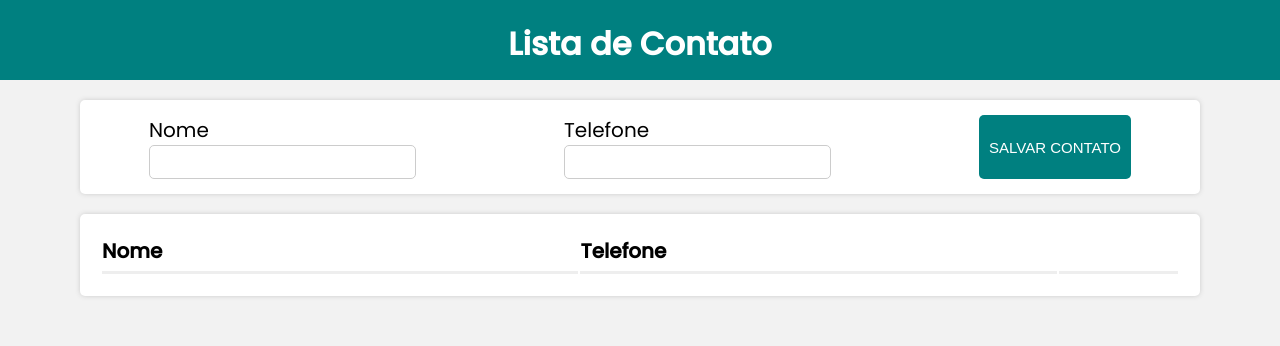
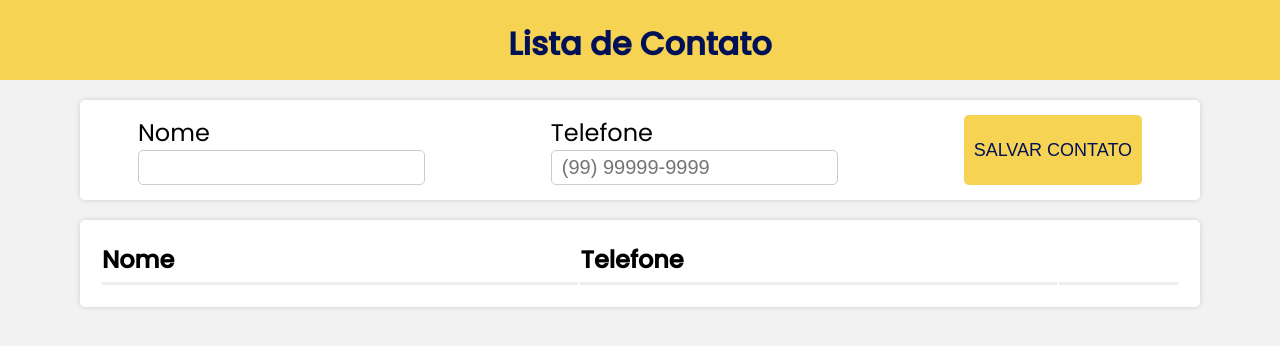
Before and after one commit to leticea/contact-list, a React (Create React App) app: page / in a window 1280 px wide. Shown: the top 346 px of the page. Built offline with nearby package versions, Linux system fonts and the light colour scheme.

Commit message:
criando o readme

```diff
--- a/src/components/Form/index.js
+++ b/src/components/Form/index.js
@@ -35,7 +35,7 @@ const Form = ({ handleAdd, contactList, setContactList }) => {
         </C.InputContent>
         <C.InputContent>
           <C.Label>Telefone</C.Label>
-          <C.Input value={phoneNumber} type="number" onChange={(e) => setPhoneNumber(e.target.value)} />
+          <C.Input value={phoneNumber} placeholder="(99) 99999-9999 " type="number" onChange={(e) => setPhoneNumber(e.target.value)} />
         </C.InputContent>
         <C.Button onClick={handleSave}>SALVAR CONTATO</C.Button>
       </C.Container>
--- a/src/components/Form/styles.js
+++ b/src/components/Form/styles.js
@@ -20,7 +20,7 @@ export const InputContent = styled.div`
   display: flex;
   align-content: center;
   flex-direction: column;
-  font-size: 20px;
+  font-size: 24px;
 `;
 
 export const Label = styled.label``;
@@ -29,16 +29,16 @@ export const Input = styled.input`
   outline: none;
   border-radius: 5px;
   padding: 5px 10px;
-  font-size: 19px;
+  font-size: 20px;
   border: 1px solid #ccc;
 `;
 
 export const Button = styled.button`
   padding: 5px 10px;
-  font-size: 15px;
+  font-size: 18px;
   border: none;
   border-radius: 5px;
   cursor: pointer;
-  color: #fff;
-  background-color: teal;
+  color: #015;
+  background-color: #F7D354;
 `;
--- a/src/components/Grid/styles.js
+++ b/src/components/Grid/styles.js
@@ -18,7 +18,7 @@ export const Tr = styled.tr``;
 
 export const Th = styled.th`
   border-bottom: inset;
-  font-size: 20px;
+  font-size: 24px;
   padding-bottom: 5px;
   text-align: ${(props) => (props.alignCenter ? "center" : "start")};
   width: ${(props) => (props.width ? props.width + "%" : "auto")};
--- a/src/components/GridItem/index.js
+++ b/src/components/GridItem/index.js
@@ -1,12 +1,13 @@
 import React from "react";
 import * as C from "./styles";
 import { FaTrash } from "react-icons/fa";
+import { MdPhoneAndroid } from "react-icons/md";
 
 const GridItem = ({ item, onDelete }) => {
   return (
     <C.Tr>
       <C.Td>{item.contactName}</C.Td>
-      <C.Td>{item.phoneNumber}</C.Td>
+      <C.Td>{item.phoneNumber} <MdPhoneAndroid /></C.Td>
       <C.Td alignCenter>
         <FaTrash onClick={() => onDelete(item.id)} />
       </C.Td>
--- a/src/components/GridItem/styles.js
+++ b/src/components/GridItem/styles.js
@@ -4,7 +4,7 @@ export const Tr = styled.tr``;
 
 export const Td = styled.td`
   padding-top: 15px;
-  font-size: 20px;
+  font-size: 24px;
   text-align: ${(props) => (props.alignCenter ? "center" : "start")};
   word-break: break-all;
   svg {
--- a/src/components/Header/styles.js
+++ b/src/components/Header/styles.js
@@ -3,12 +3,12 @@ import styled from "styled-components";
 export const Container = styled.div`
   height: 80px;
   text-align: center;
-  background: teal;
+  background: #F7D354;
 `;
 
 export const Header = styled.h1``;
 
 export const Title = styled.div`
   padding-top: 20px;
-  color: #fff;
+  color: #015;
 `;
```
Also changed, not shown: 1 other file (tests, documents, lock files or other folders).
